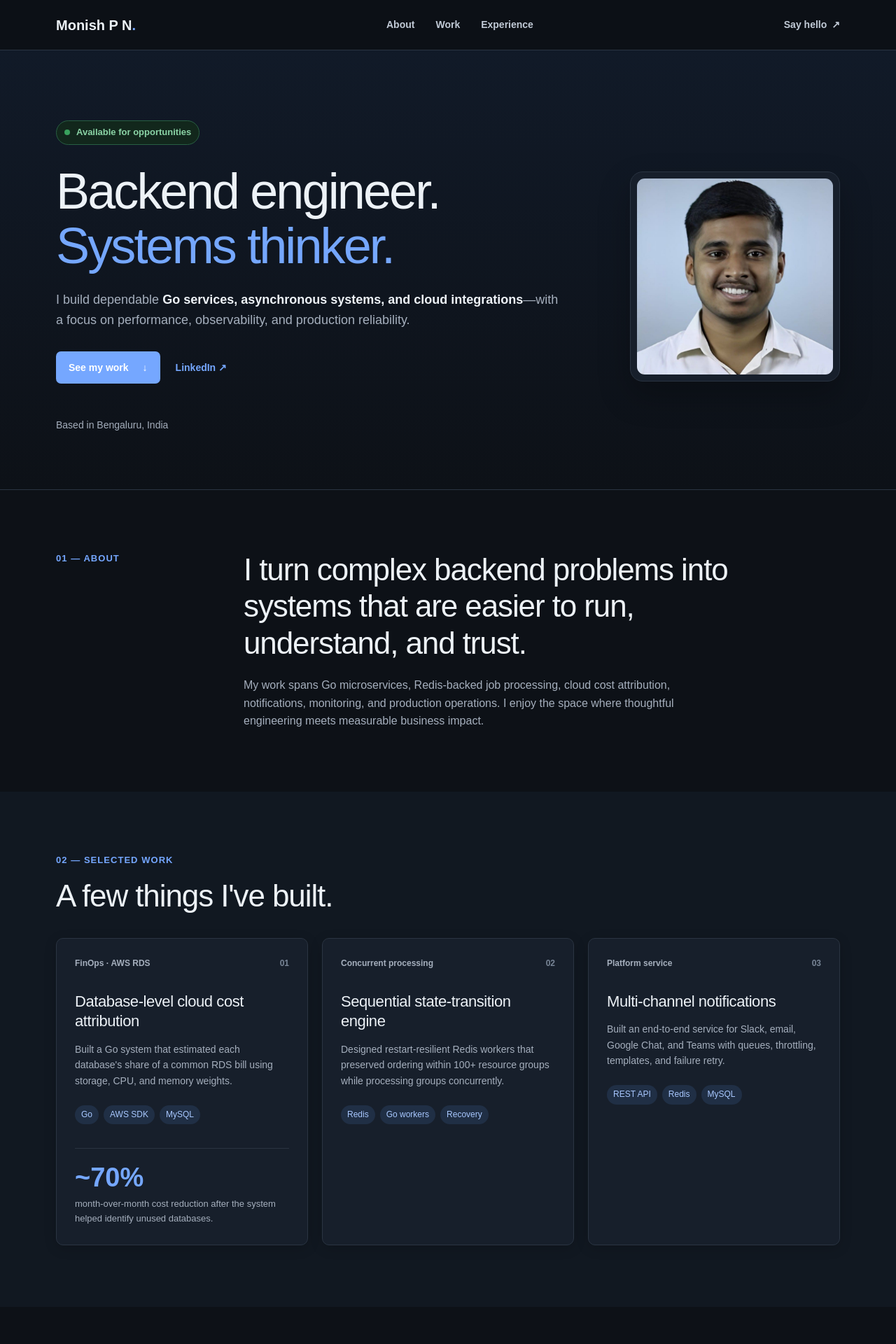
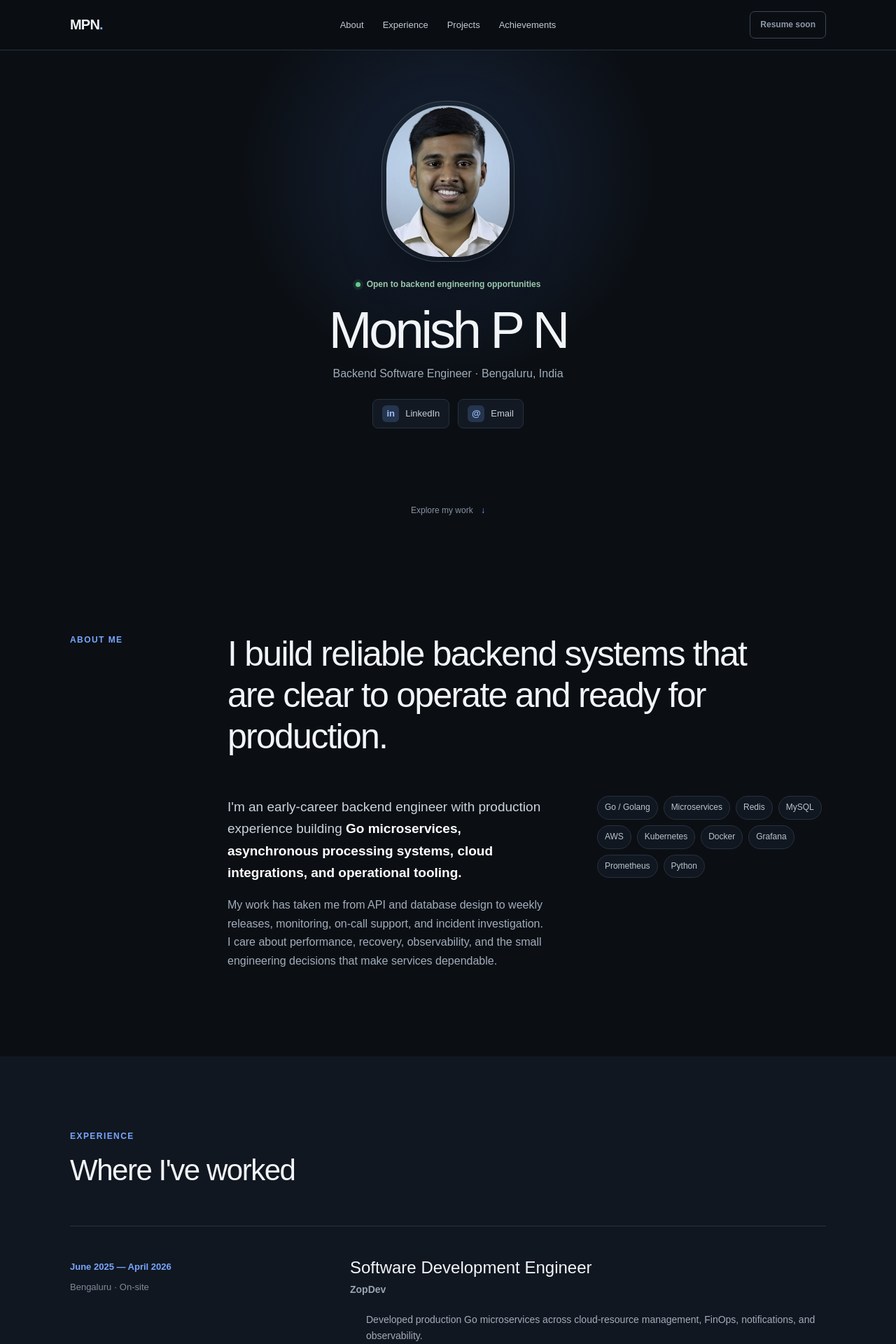
Before and after one commit to monishpn/portfolio, a Next.js app: page / in a window 1280 px wide. Shown: the top 1920 px of the page at 70% size. Built offline with nearby package versions, Linux system fonts and the light colour scheme.

Commit message:
Rebuild portfolio around personal profile

```diff
--- a/app/page.tsx
+++ b/app/page.tsx
@@ -1,78 +1,128 @@
 import type { Metadata } from "next";
+import Image from "next/image";
 
 export const metadata: Metadata = {
   title: "Monish P N — Backend Software Engineer",
-  description: "Backend engineer building dependable Go services and cloud systems.",
+  description: "Portfolio of Monish P N, a backend software engineer working with Go, cloud infrastructure, and production systems.",
 };
 
-const Arrow = () => <span aria-hidden="true">↗</span>;
+const External = () => <span aria-hidden="true">↗</span>;
 
 export default function Home() {
-  return <main>
-    <header>
-      <a className="logo" href="#top">Monish P N<span>.</span></a>
-      <nav><a href="#about">About</a><a href="#work">Work</a><a href="#experience">Experience</a></nav>
-      <a className="say-hi" href="mailto:pnmonish187@gmail.com">Say hello <Arrow /></a>
+  return (
+    <main>
+      <header className="site-header">
+        <a className="wordmark" href="#top" aria-label="Go to top">MPN<span>.</span></a>
+        <nav aria-label="Main navigation">
+          <a href="#about">About</a>
+          <a href="#experience">Experience</a>
+          <a href="#projects">Projects</a>
+          <a href="#achievements">Achievements</a>
+        </nav>
+        <span className="resume-button" aria-label="Resume link coming soon" title="Add your Google Drive link to enable this">Resume soon</span>
       </header>
 
-    <section className="hero" id="top">
-      <div className="hero-content">
-        <div className="hero-copy">
-          <div className="available"><i/> Available for opportunities</div>
-          <h1>Backend engineer.<br/><em>Systems thinker.</em></h1>
-          <div className="hero-bottom">
-            <p>I build dependable <strong>Go services, asynchronous systems, and cloud integrations</strong>—with a focus on performance, observability, and production reliability.</p>
-            <div><a className="btn" href="#work">See my work <span>↓</span></a><a className="text-link" href="https://linkedin.com/in/monish-pn" target="_blank" rel="noreferrer">LinkedIn <Arrow /></a></div>
+      <section className="profile" id="top">
+        <div className="portrait-frame">
+          <Image src="/monish-profile.jpeg" alt="Portrait of Monish P N" width={800} height={800} priority />
         </div>
-          <div className="hero-tag">Based in Bengaluru, India</div>
+        <p className="status"><i /> Open to backend engineering opportunities</p>
+        <h1>Monish P N</h1>
+        <p className="role">Backend Software Engineer · Bengaluru, India</p>
+        <div className="socials" aria-label="Social links">
+          <a href="https://linkedin.com/in/monish-pn" target="_blank" rel="noreferrer" aria-label="LinkedIn profile"><b>in</b><span>LinkedIn</span></a>
+          <a href="mailto:pnmonish187@gmail.com" aria-label="Send Monish an email"><b>@</b><span>Email</span></a>
         </div>
-        <div className="portrait-wrap">
-          <img src="/monish-profile.jpeg" alt="Monish P N" width="800" height="800" />
+        <a className="scroll-link" href="#about">Explore my work <span>↓</span></a>
+      </section>
+
+      <section className="about section" id="about">
+        <div className="section-heading">
+          <p className="eyebrow">About me</p>
+          <h2>I build reliable backend systems that are clear to operate and ready for production.</h2>
+        </div>
+        <div className="about-grid">
+          <div className="about-copy">
+            <p>I&apos;m an early-career backend engineer with production experience building <strong>Go microservices, asynchronous processing systems, cloud integrations, and operational tooling.</strong></p>
+            <p>My work has taken me from API and database design to weekly releases, monitoring, on-call support, and incident investigation. I care about performance, recovery, observability, and the small engineering decisions that make services dependable.</p>
+          </div>
+          <div className="skill-list" aria-label="Core skills">
+            <span>Go / Golang</span><span>Microservices</span><span>Redis</span><span>MySQL</span><span>AWS</span><span>Kubernetes</span><span>Docker</span><span>Grafana</span><span>Prometheus</span><span>Python</span>
           </div>
         </div>
       </section>
 
-    <section className="intro section" id="about">
-      <p className="label">01 — About</p>
-      <div><h2>I turn complex backend problems into systems that are easier to run, understand, and trust.</h2><p>My work spans Go microservices, Redis-backed job processing, cloud cost attribution, notifications, monitoring, and production operations. I enjoy the space where thoughtful engineering meets measurable business impact.</p></div>
-    </section>
-
-    <section className="work section" id="work">
-      <div className="section-title"><p className="label">02 — Selected work</p><h2>A few things I&apos;ve built.</h2></div>
-      <div className="project-grid">
-        <article className="project project-main">
-          <div className="project-top"><span>FinOps · AWS RDS</span><b>01</b></div>
-          <div className="project-copy"><h3>Database-level cloud cost attribution</h3><p>Built a Go system that estimated each database&apos;s share of a common RDS bill using storage, CPU, and memory weights.</p><div className="pills"><i>Go</i><i>AWS SDK</i><i>MySQL</i></div></div>
-          <div className="result"><strong>~70%</strong><span>month-over-month cost reduction after the system helped identify unused databases.</span></div>
+      <section className="experience section alt" id="experience">
+        <div className="section-heading compact">
+          <p className="eyebrow">Experience</p>
+          <h2>Where I&apos;ve worked</h2>
+        </div>
+        <div className="timeline">
+          <article>
+            <div className="timeline-meta"><span>June 2025 — April 2026</span><p>Bengaluru · On-site</p></div>
+            <div className="timeline-content"><h3>Software Development Engineer</h3><h4>ZopDev</h4><ul><li>Developed production Go microservices across cloud-resource management, FinOps, notifications, and observability.</li><li>Built Redis-backed asynchronous workers, REST APIs, MySQL workflows, and AWS integrations.</li><li>Executed weekly releases, joined 24-hour on-call rotations, and investigated 30+ production issues.</li><li>Improved API performance through pagination, SQL optimization, indexing, and batched retrieval.</li></ul></div>
           </article>
-        <article className="project">
-          <div className="project-top"><span>Concurrent processing</span><b>02</b></div>
-          <div className="project-copy"><h3>Sequential state-transition engine</h3><p>Designed restart-resilient Redis workers that preserved ordering within 100+ resource groups while processing groups concurrently.</p><div className="pills"><i>Redis</i><i>Go workers</i><i>Recovery</i></div></div>
-        </article>
-        <article className="project">
-          <div className="project-top"><span>Platform service</span><b>03</b></div>
-          <div className="project-copy"><h3>Multi-channel notifications</h3><p>Built an end-to-end service for Slack, email, Google Chat, and Teams with queues, throttling, templates, and failure retry.</p><div className="pills"><i>REST API</i><i>Redis</i><i>MySQL</i></div></div>
+          <article>
+            <div className="timeline-meta"><span>May 2024 — July 2024</span><p>Remote / Bengaluru</p></div>
+            <div className="timeline-content"><h3>Security Software Developer Intern</h3><h4>Data Security Council of India / CID Karnataka</h4><ul><li>Contributed to an authorized internal OSINT platform for police stakeholders.</li><li>Evaluated and integrated 37 public OSINT APIs across heterogeneous intelligence data.</li><li>Received an Appreciation Certificate from the Superintendent of Police, Cybercrime Department, Karnataka.</li></ul></div>
           </article>
         </div>
       </section>
 
-    <section className="experience section" id="experience">
-      <p className="label">03 — Experience</p>
-      <div className="roles">
-        <article><div><span>2025 — 2026</span><h3>Software Development Engineer</h3><p>ZopDev · Bengaluru</p></div><p>Built production Go microservices across FinOps, cloud resource management, notifications, and observability. Shipped weekly releases, supported on-call rotations, and investigated 30+ production issues.</p></article>
-        <article><div><span>2024</span><h3>Security Software Developer Intern</h3><p>DSCI / CID Karnataka</p></div><p>Contributed to an authorized internal OSINT platform, evaluating and integrating 37 public intelligence APIs. Received an Appreciation Certificate from the Superintendent of Police.</p></article>
+      <section className="projects section" id="projects">
+        <div className="section-heading compact">
+          <p className="eyebrow">Projects</p>
+          <h2>Selected engineering work</h2>
+        </div>
+        <div className="project-grid">
+          <article className="project-card">
+            <div className="project-number">01</div>
+            <p className="project-type">FinOps · AWS RDS</p>
+            <h3>Database-level cost attribution</h3>
+            <p>Built a scheduled system that estimated each database&apos;s share of a common RDS bill using storage, CPU, and memory weights. It helped a client identify unused databases and contributed to an approximately 70% month-over-month cost reduction.</p>
+            <div className="tags"><span>Go</span><span>AWS SDK</span><span>CloudWatch</span><span>MySQL</span></div>
+          </article>
+          <article className="project-card">
+            <div className="project-number">02</div>
+            <p className="project-type">Asynchronous processing</p>
+            <h3>Sequential transition engine</h3>
+            <p>Created restart-resilient Redis workers that preserved one-at-a-time ordering within 100+ resource groups while allowing five workers to process different groups concurrently.</p>
+            <div className="tags"><span>Go</span><span>Redis</span><span>Workers</span><span>Recovery</span></div>
+          </article>
+          <article className="project-card">
+            <div className="project-number">03</div>
+            <p className="project-type">Platform communications</p>
+            <h3>Multi-channel notification service</h3>
+            <p>Built an end-to-end service for Slack, email, Google Chat, and Microsoft Teams with queued dispatch, templates, throttling, actionable messages, and delayed failure retry.</p>
+            <div className="tags"><span>REST API</span><span>Redis</span><span>MySQL</span><span>Slack API</span></div>
+          </article>
+          <article className="project-card">
+            <div className="project-number">04</div>
+            <p className="project-type">Applied machine learning</p>
+            <h3>Text-to-SQL with T5</h3>
+            <p>Fine-tuned a T5 model to translate natural-language questions into basic to moderately complex SQL queries. The research was later published as a technical book chapter.</p>
+            <div className="tags"><span>Python</span><span>T5</span><span>Transformers</span><span>SQL</span></div>
+          </article>
         </div>
       </section>
 
-    <section className="extras section">
-      <div><strong>9.20</strong><span>B.Tech CSE<br/>GPA / 10</span></div><div><strong>1st</strong><span>CIDECODE<br/>Hackathon 2024</span></div><div><strong>Published</strong><span>Text-to-SQL<br/>book chapter</span></div>
+      <section className="achievements section alt" id="achievements">
+        <div className="section-heading compact">
+          <p className="eyebrow">Achievements</p>
+          <h2>Milestones I&apos;m proud of</h2>
+        </div>
+        <div className="achievement-list">
+          <article><span>01</span><div><h3>CIDECODE Hackathon 2024 — First Place</h3><p>Won a national-level, 24-hour OSINT hackathon at PES University as part of a three-person team. The result led to my internship with DSCI / CID Karnataka.</p></div></article>
+          <article><span>02</span><div><h3>Published Text-to-SQL Research</h3><p>Published as a book chapter by CRC Press / Taylor &amp; Francis in <em>Emerging Technologies in AI, Computation, Communication, and Cybersecurity</em> (2025).</p></div></article>
+          <article><span>03</span><div><h3>B.Tech in Computer Science Engineering</h3><p>Graduated from BNM Institute of Technology with a GPA of 9.20 / 10.0.</p></div></article>
+        </div>
       </section>
 
       <footer>
-      <p className="label">Let&apos;s build something solid.</p>
-      <h2>Have a backend problem<br/>worth solving?</h2>
-      <a className="email" href="mailto:pnmonish187@gmail.com">pnmonish187@gmail.com <Arrow /></a>
-      <div className="footer-bottom"><span>© 2026 Monish P N</span><a href="tel:+919513779292">+91 95137 79292</a><a href="#top">Back to top ↑</a></div>
+        <div><p className="eyebrow">Get in touch</p><h2>Let&apos;s build something dependable.</h2></div>
+        <div className="footer-actions"><a href="mailto:pnmonish187@gmail.com">pnmonish187@gmail.com <External /></a><a href="https://linkedin.com/in/monish-pn" target="_blank" rel="noreferrer">LinkedIn <External /></a></div>
+        <p className="copyright">© 2026 Monish P N · Bengaluru, India</p>
       </footer>
-  </main>;
+    </main>
+  );
 }
```
Also changed, not shown: app/globals.css. Lines whose indentation alone changed are shown as unchanged.
